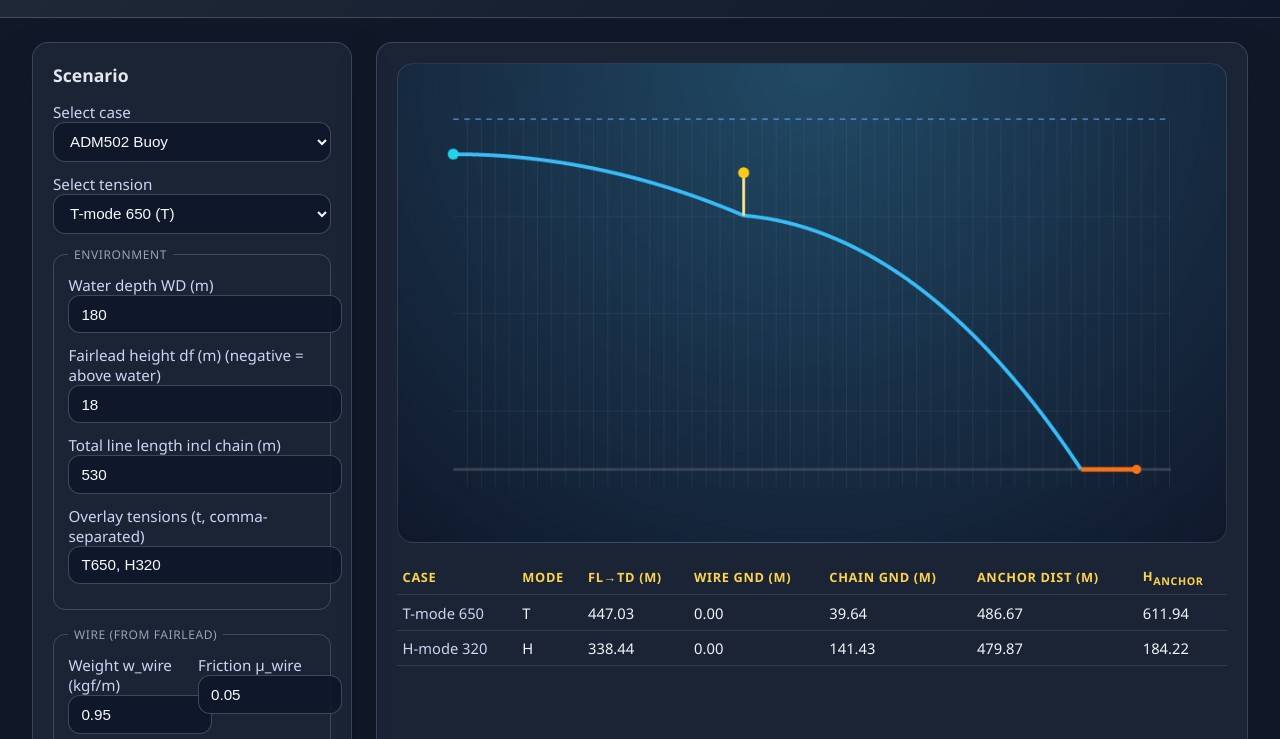
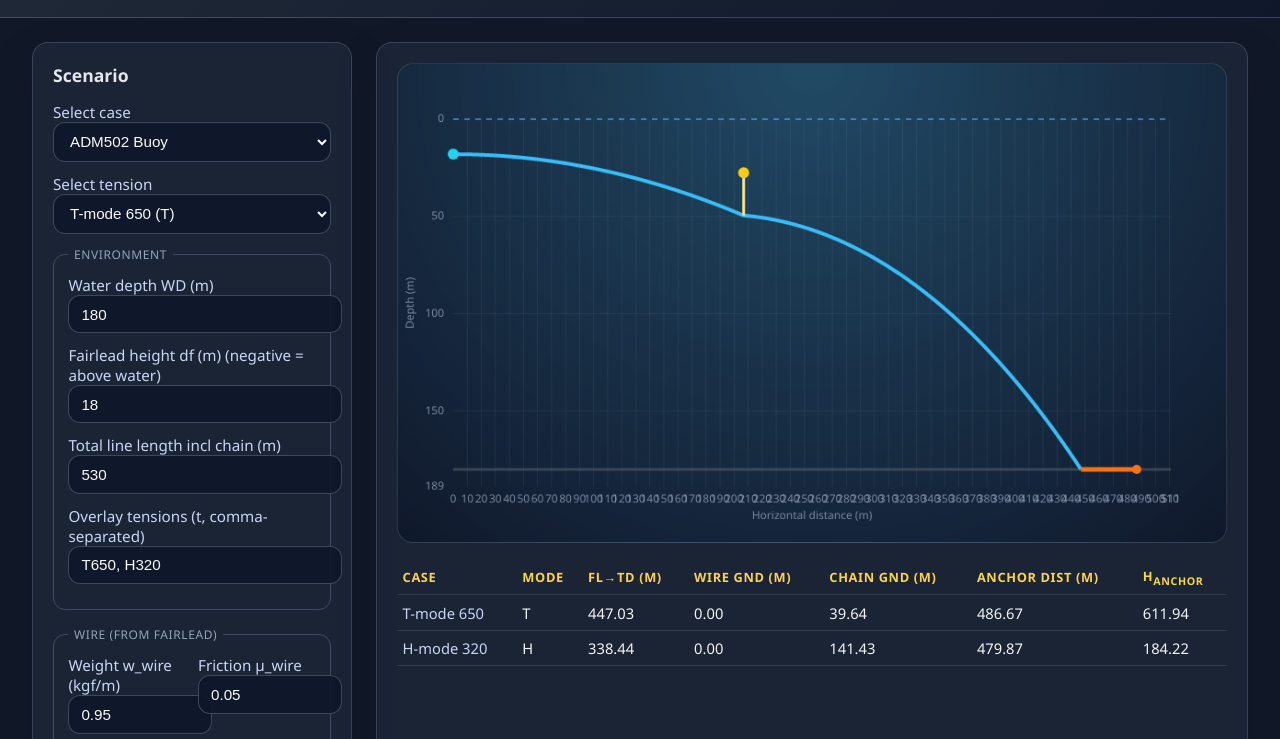
Before and after one commit to rattawitaum-bit/CoordCon, a website: page index.html in a window 1280 px wide. Shown: the part 61-800 px from the top of the page. Drawn offline with Linux system fonts and the light colour scheme.

Commit message:
Add axis labels to canvas plot

```diff
--- a/index.html
+++ b/index.html
@@ -576,6 +576,44 @@
       }
       ctx.restore();
 
+      // Axis ticks / values
+      ctx.save();
+      ctx.fillStyle = 'rgba(148, 163, 184, 0.8)';
+      ctx.font = '12px "Segoe UI", "Roboto", sans-serif';
+
+      const axisBottom = margin + maxY * scaleY;
+
+      ctx.textAlign = 'center';
+      ctx.textBaseline = 'top';
+      for (let x = 0; x <= maxX + 1e-6; x += stepX) {
+        const cx = margin + x * scaleX;
+        ctx.fillText(`${x.toFixed(0)}`, cx, axisBottom + 8);
+      }
+      if ((maxX % stepX) > 1e-6) {
+        const cx = margin + maxX * scaleX;
+        ctx.fillText(`${maxX.toFixed(0)}`, cx, axisBottom + 8);
+      }
+      ctx.fillText('Horizontal distance (m)', margin + (maxX * scaleX) / 2, axisBottom + 26);
+
+      ctx.textAlign = 'right';
+      ctx.textBaseline = 'middle';
+      for (let y = 0; y <= maxY + 1e-6; y += stepY) {
+        const cy = margin + y * scaleY;
+        ctx.fillText(`${y.toFixed(0)}`, margin - 10, cy);
+      }
+      if ((maxY % stepY) > 1e-6) {
+        const cy = margin + maxY * scaleY;
+        ctx.fillText(`${maxY.toFixed(0)}`, margin - 10, cy);
+      }
+      ctx.save();
+      ctx.translate(20, margin + (maxY * scaleY) / 2);
+      ctx.rotate(-Math.PI / 2);
+      ctx.textAlign = 'center';
+      ctx.textBaseline = 'top';
+      ctx.fillText('Depth (m)', 0, -12);
+      ctx.restore();
+      ctx.restore();
+
       // Water surface
       ctx.strokeStyle = 'rgba(96, 165, 250, 0.6)';
       ctx.lineWidth = 2;
```
